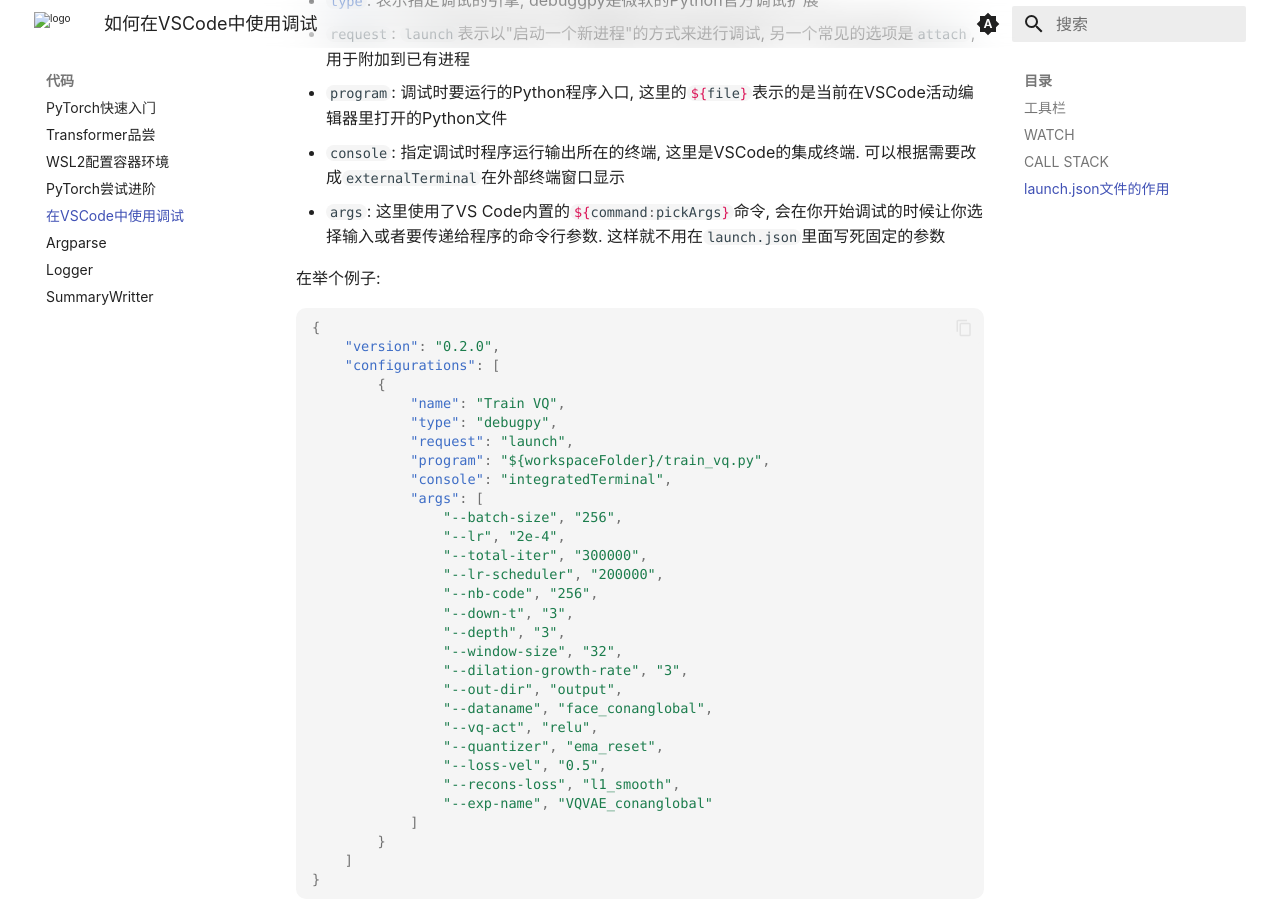
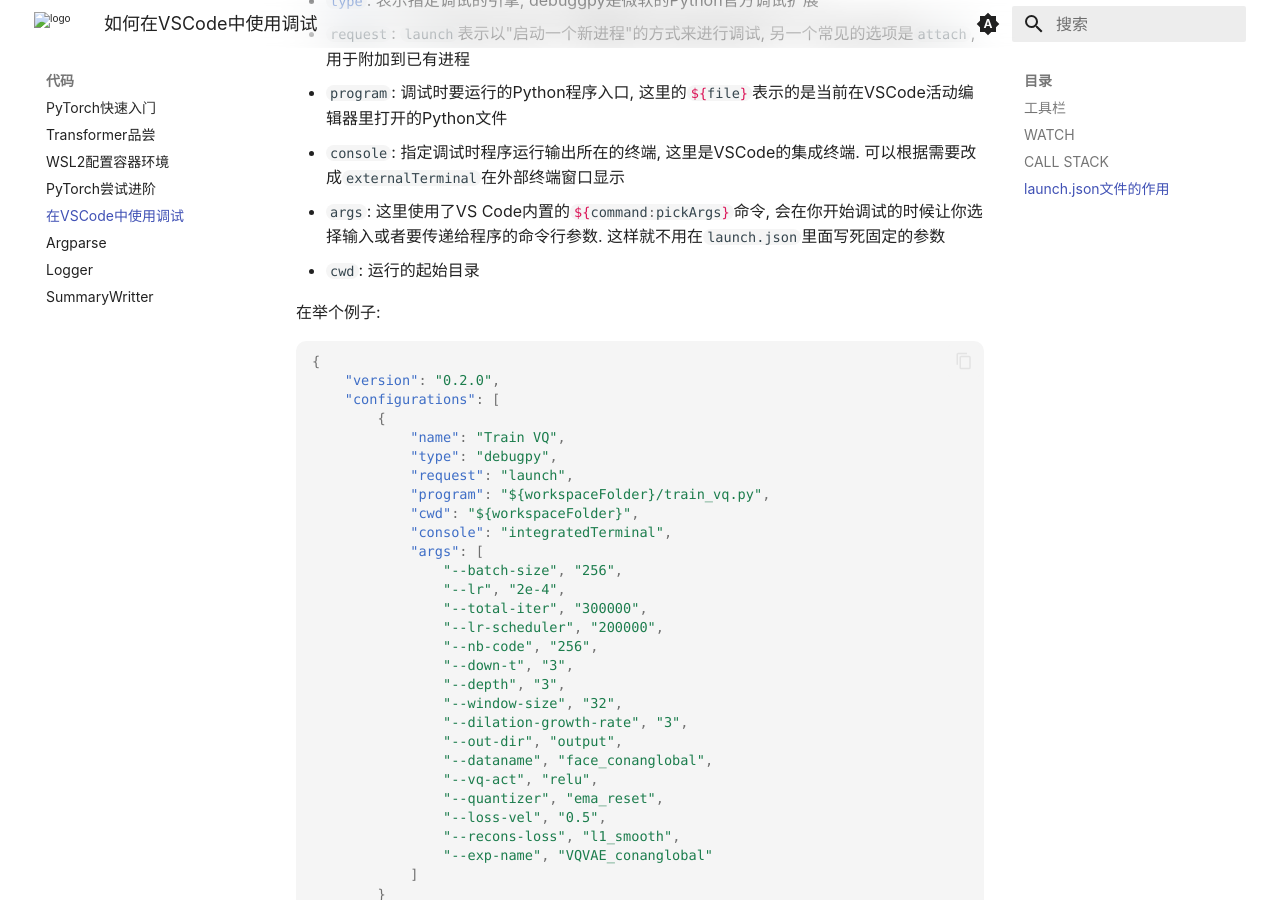
Before and after one commit to ricolxwz/note, an MkDocs documentation site: the page built from docs/code/vscode-debugger.md, in a window 1280 px wide and 900 px high, scrolled down 1428 px. Built offline with MkDocs 1.6.1 and Material for MkDocs 9.7.7, drawn with Linux system fonts in a browser that asks for light colours; some web fonts are replaced; comment, search, counter and statistics services are not loaded.

Commit message:
docs: update vscode-debugger.md

```diff
--- a/docs/code/vscode-debugger.md
+++ b/docs/code/vscode-debugger.md
@@ -50,6 +50,7 @@ comments: true
 * `program`: 调试时要运行的Python程序入口, 这里的`${file}`表示的是当前在VSCode活动编辑器里打开的Python文件
 * `console`: 指定调试时程序运行输出所在的终端, 这里是VSCode的集成终端. 可以根据需要改成`externalTerminal`在外部终端窗口显示
 * `args`: 这里使用了VS Code内置的`${command:pickArgs}`命令, 会在你开始调试的时候让你选择输入或者要传递给程序的命令行参数. 这样就不用在`launch.json`里面写死固定的参数
+* `cwd`: 运行的起始目录
 
 在举个例子:
 
@@ -62,6 +63,7 @@ comments: true
             "type": "debugpy",
             "request": "launch",
             "program": "${workspaceFolder}/train_vq.py",
+            "cwd": "${workspaceFolder}",
             "console": "integratedTerminal",
             "args": [
                 "--batch-size", "256",
```
